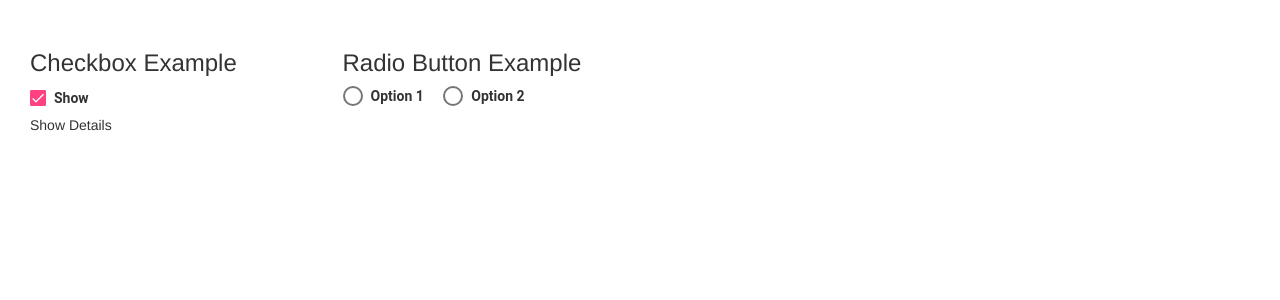
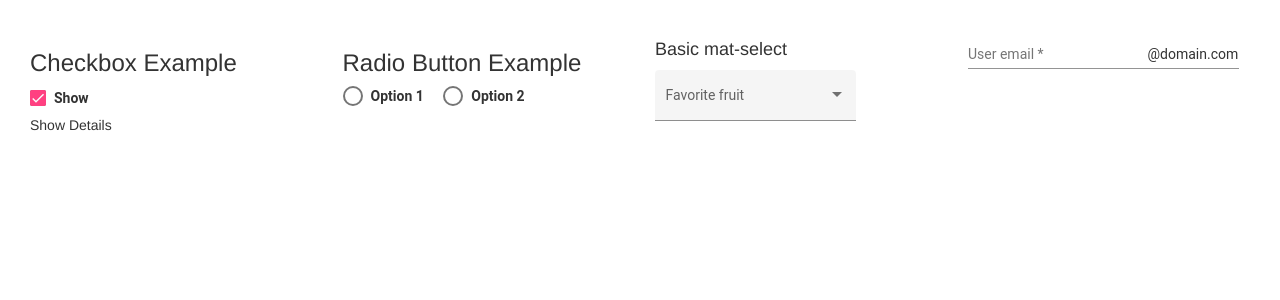
Before and after one commit to rupalimarwadi/material-demo, an Angular app: page / in a window 1280 px wide. Shown: the top 300 px of the page. Built offline with nearby package versions, Linux system fonts and the light colour scheme.

Commit message:
Input field

```diff
--- a/src/app/app.component.html
+++ b/src/app/app.component.html
@@ -14,6 +14,26 @@
       <mat-radio-button value="2">Option 2</mat-radio-button>
     </mat-radio-group>
   </div>
+  <div class="col-lg-3">
+    <!-- Drop Down example -->
+    <h4>Basic mat-select</h4>
+    <mat-form-field appearance="fill">
+      <mat-label>Favorite fruit</mat-label>
+      <mat-select>
+        <mat-option *ngFor="let food of foods" [value]="food.value">
+          {{food.viewValue}}
+        </mat-option>
+      </mat-select>
+    </mat-form-field>
+  </div>
+  <div class="col-lg-3">
+    <mat-form-field appearance="legacy">
+      <mat-label>User email</mat-label>
+      <input ngModel #useremail="ngModel" name="useremail" matInput placeholder="Placeholder" required>
+      <mat-icon matSuffix>@domain.com</mat-icon>
+      <mat-error *ngIf="useremail.invalid && useremail.errors"> user email is required</mat-error>
+    </mat-form-field>
+  </div>
 </div>
 
 <link rel="stylesheet" href="https://maxcdn.bootstrapcdn.com/bootstrap/3.4.1/css/bootstrap.min.css">
--- a/src/app/app.component.ts
+++ b/src/app/app.component.ts
@@ -9,7 +9,13 @@ export class AppComponent {
   title = 'material-demo';
   value = 2;
   isChecked = true;
-
+  foods = [
+    { value: 1, viewValue: 'Apple' },
+    { value: 1, viewValue: 'Orange' },
+    { value: 1, viewValue: 'Grapes' },
+    { value: 1, viewValue: 'Litchy' },
+    { value: 1, viewValue: 'Cherry' }
+  ]
   onChange($event) {
     console.log($event);
   }
```
Also changed, not shown: src/app/app.module.ts (+8 -3 lines).
